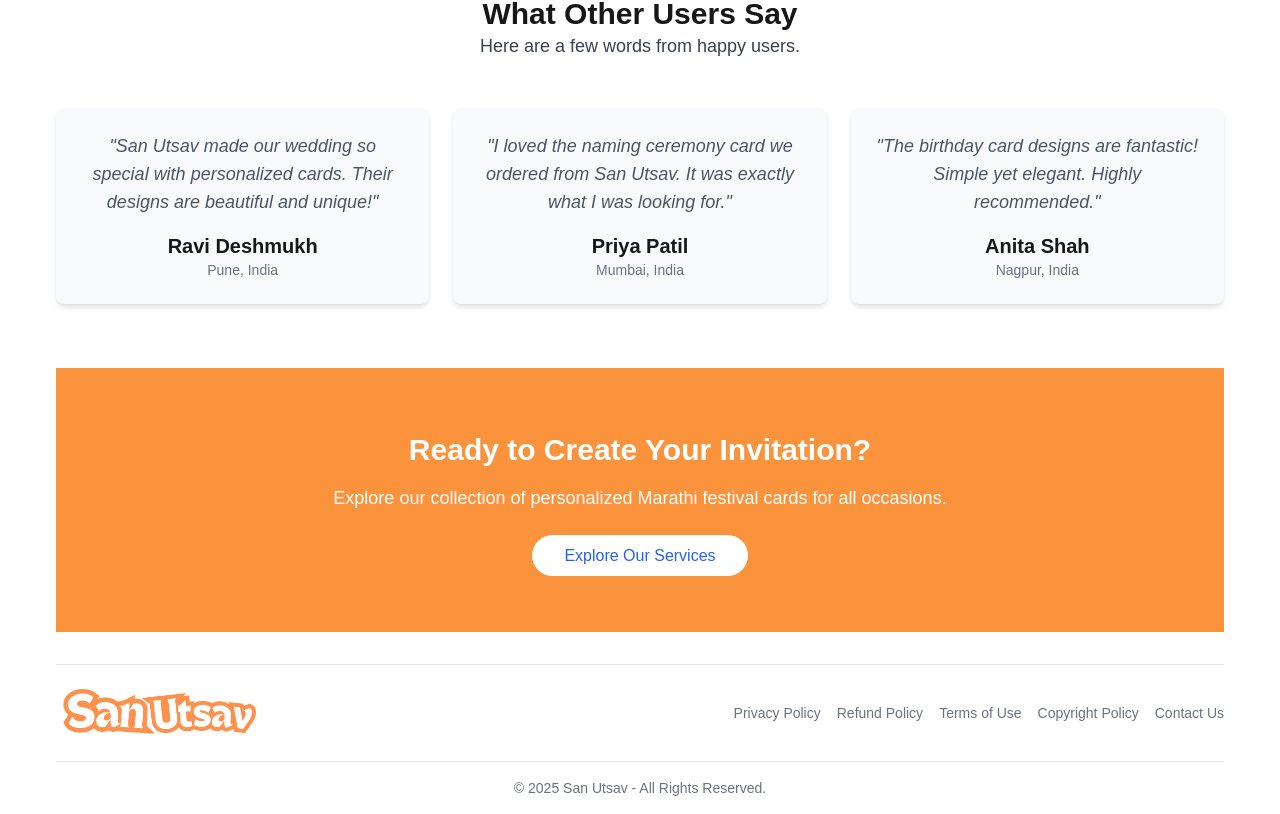
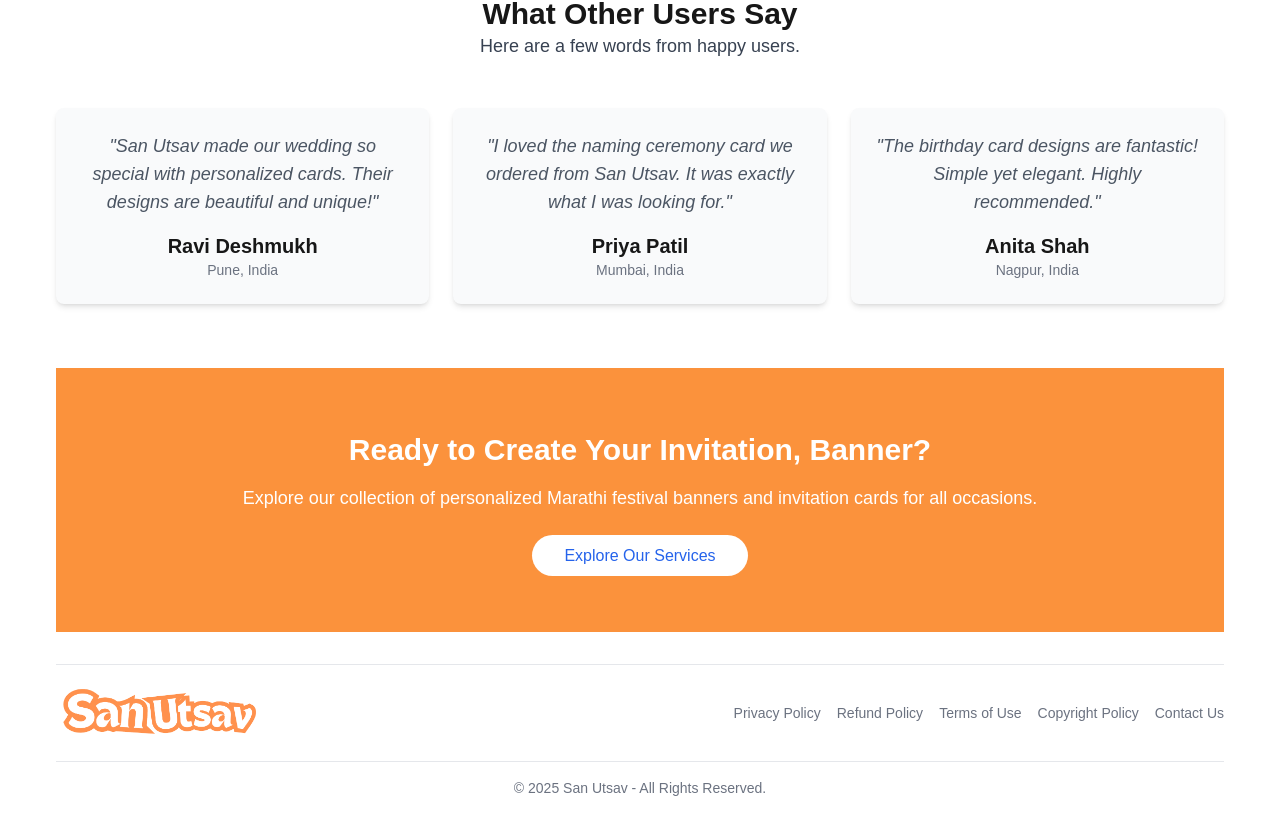
Before and after one commit to ankushchavan0411/san-cards, a Next.js app: page / in a window 1280 px wide. Shown: the part 2275-3089 px from the top of the page. Built offline with nearby package versions, Linux system fonts and the light colour scheme.

Commit message:
update cta

```diff
--- a/src/components/CTA/index.tsx
+++ b/src/components/CTA/index.tsx
@@ -7,14 +7,14 @@ const CTA: React.FC = () => {
   return (
     <section className="py-16 bg-orange-400 text-white text-center">
       <h2 className="text-3xl font-bold mb-4">
-        Ready to Create Your Invitation?
+        Ready to Create Your Invitation, Banner?
       </h2>
       <p className="text-lg mb-8">
-        Explore our collection of personalized Marathi festival cards for all
-        occasions.
+        Explore our collection of personalized Marathi festival banners and
+        invitation cards for all occasions.
       </p>
       <Link
-        href="#services"
+        href="/services"
         className="px-8 py-3 bg-white text-blue-600 hover:bg-gray-100 hover:text-blue-700 rounded-full font-medium"
       >
         Explore Our Services
```
